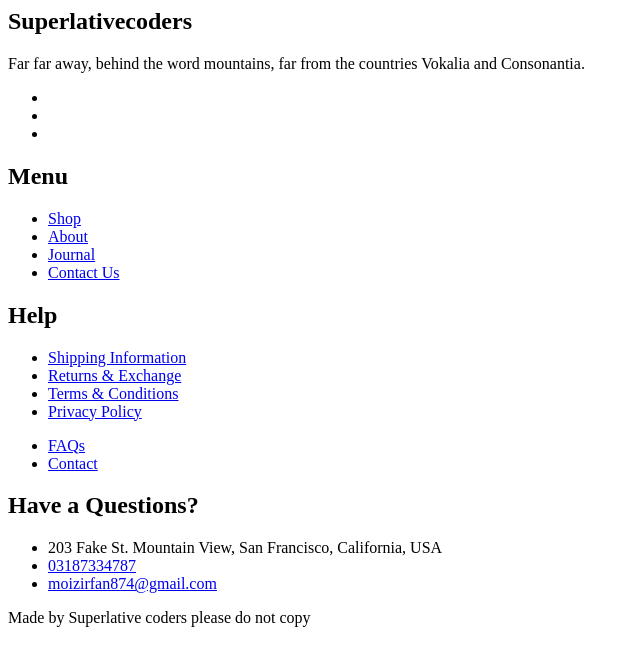
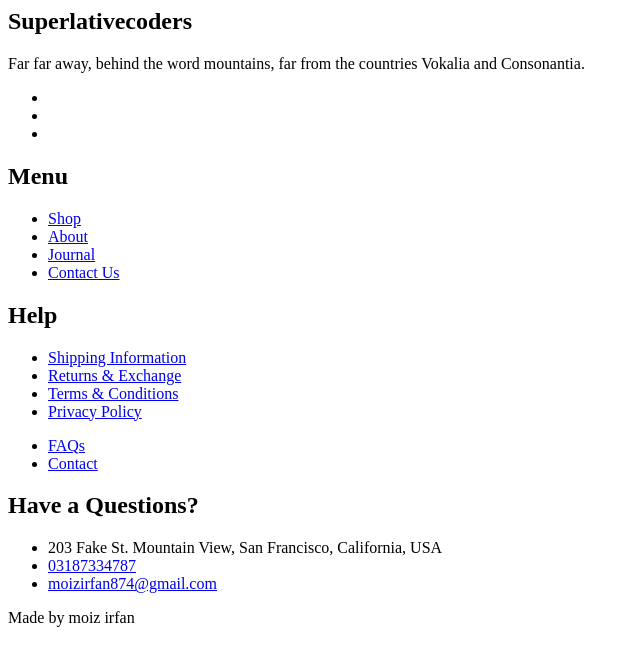
Before and after one commit to MusabSheikh1/banoqabil-Midterm, a plain HTML site: page moiz/index.html in a window 1280 px wide. Shown: the whole page, without its empty margins (0-640 px from the left). Drawn offline with Linux system fonts and the light colour scheme.

Commit message:
Update index.html

```diff
--- a/moiz/index.html
+++ b/moiz/index.html
@@ -64,7 +64,7 @@
         <div class="col-md-12 text-center">
 
           <p>
-            Made by Superlative coders please do not copy
+            Made by moiz irfan
                       </p>
         </div>
       </div>
```
